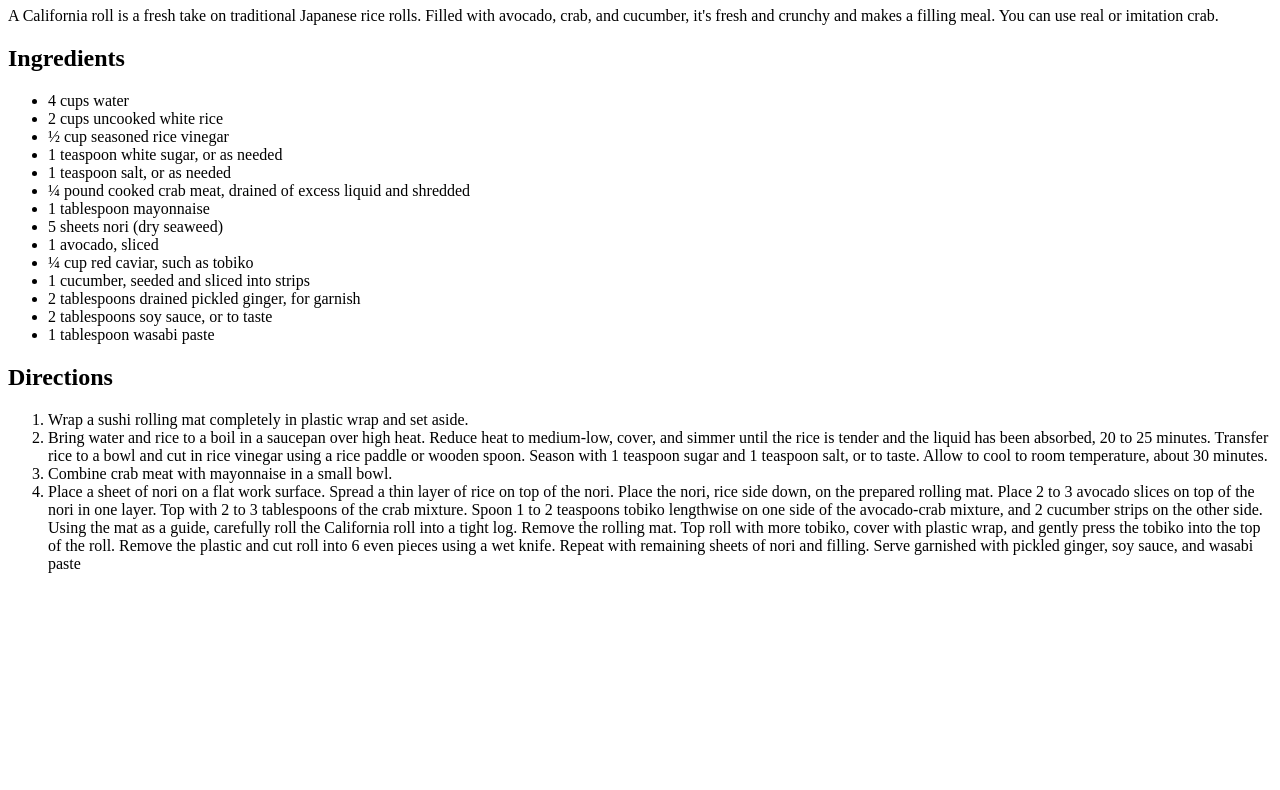
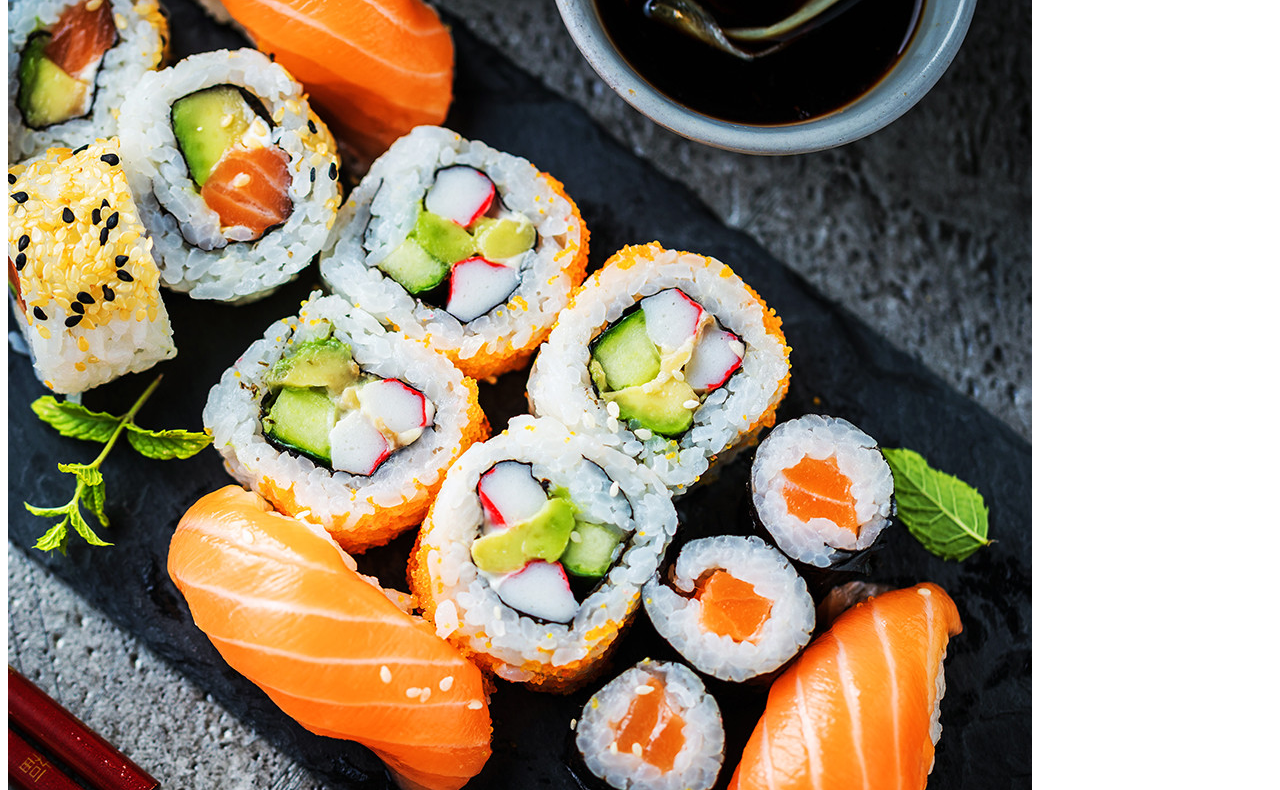
Before and after one commit to kirkwoodill/odin-recipes, a plain HTML site: page recipes/california-roll.html in a window 1280 px wide. Shown: the part 73-863 px from the top of the page. Before the commit the page ends 800 px from the top, so only its background shows below. Drawn offline with Linux system fonts and the light colour scheme.

Commit message:
Changed structure of index & recipe page

```diff
--- a/recipes/california-roll.html
+++ b/recipes/california-roll.html
@@ -6,6 +6,8 @@
         <title>California Roll - Odin's Recipes</title>
     </head>
     <body>
+        <div>
+            <img src="/img/sushi-roll.jpg" alt="California Roll"/>
             <h1>California Roll</h1>
             <p>A California roll is a fresh take on traditional Japanese rice rolls. Filled with avocado, crab, and cucumber, it's fresh and crunchy and makes a filling meal. You can use real or imitation crab.</p>
             <h2>Ingredients</h2>
@@ -32,5 +34,6 @@
                 <li>Combine crab meat with mayonnaise in a small bowl.</li>
                 <li>Place a sheet of nori on a flat work surface. Spread a thin layer of rice on top of the nori. Place the nori, rice side down, on the prepared rolling mat. Place 2 to 3 avocado slices on top of the nori in one layer. Top with 2 to 3 tablespoons of the crab mixture. Spoon 1 to 2 teaspoons tobiko lengthwise on one side of the avocado-crab mixture, and 2 cucumber strips on the other side. Using the mat as a guide, carefully roll the California roll into a tight log. Remove the rolling mat. Top roll with more tobiko, cover with plastic wrap, and gently press the tobiko into the top of the roll. Remove the plastic and cut roll into 6 even pieces using a wet knife. Repeat with remaining sheets of nori and filling. Serve garnished with pickled ginger, soy sauce, and wasabi paste</li>
             </ol>
+        </div>
     </body>
 </html>
```
Also changed, not shown: index.html (+7 -3 lines). Lines whose indentation alone changed are shown as unchanged.
